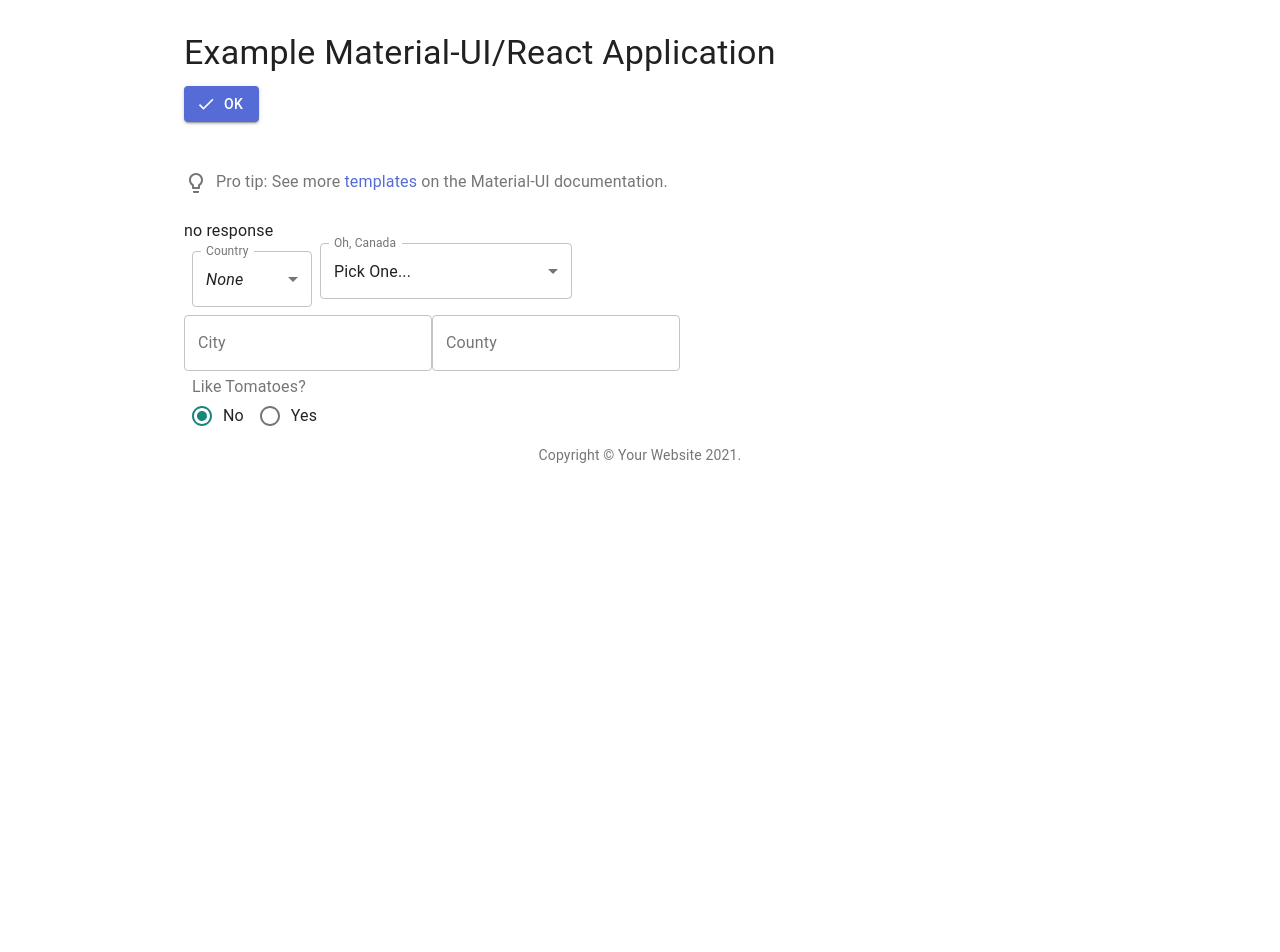
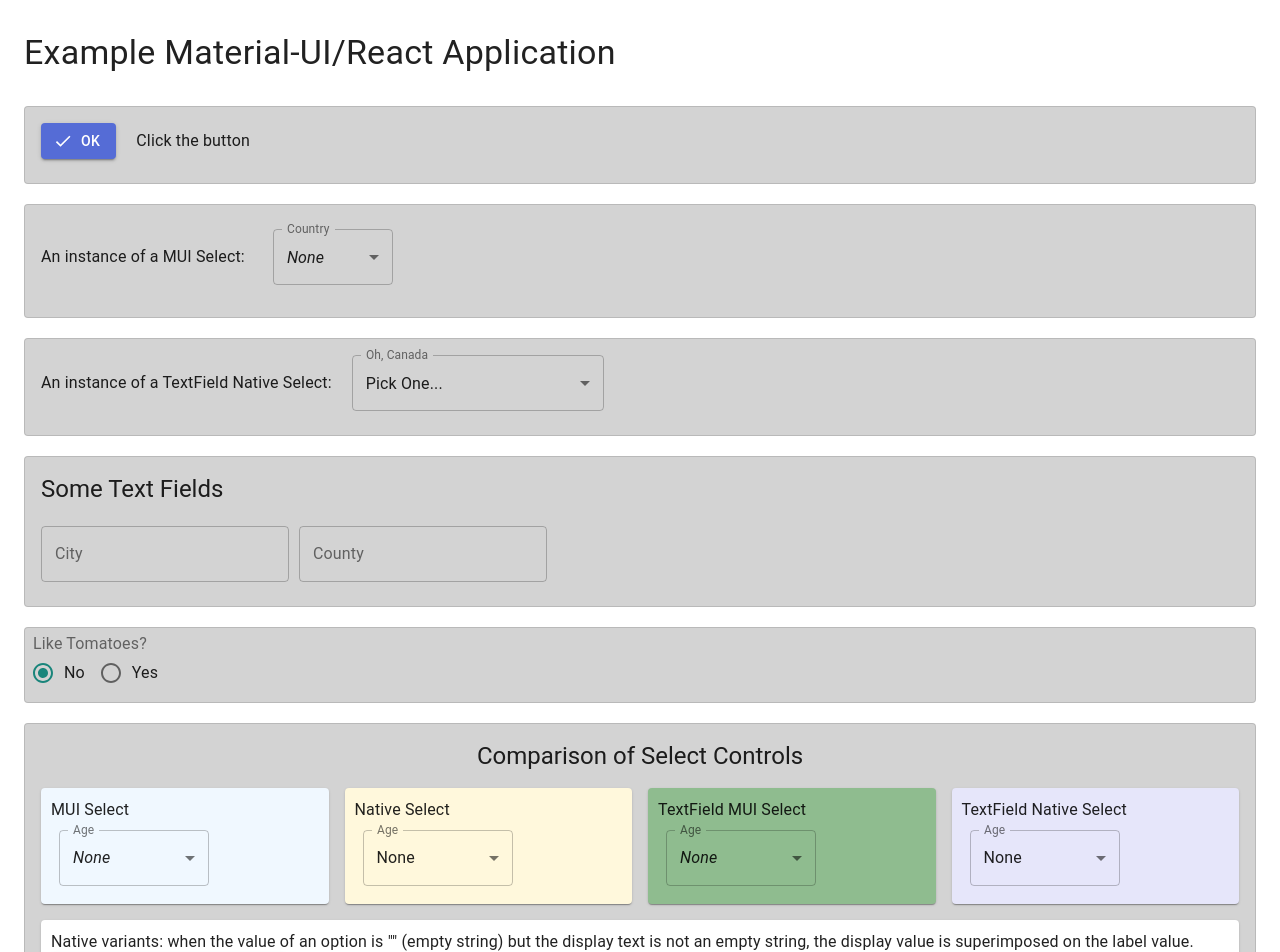
Before and after one commit to mquesnell/test-experimentation, a React (Create React App) app: page / in a window 1280 px wide. Shown: the top 952 px of the page. Before the commit the page ends 800 px from the top, so only its background shows below. Built offline with nearby package versions, Linux system fonts and the light colour scheme.

Commit message:
Added a comparison of selects -- added button to demo the problem with native selects -- cleaned up the page -- added tests for the presence of other components -- started on the tests for the selects

```diff
--- a/src/App.js
+++ b/src/App.js
@@ -1,22 +1,29 @@
 /** @format */
 
-import React, { useState } from "react";
+import Box from "@material-ui/core/Box";
+import Button from "@material-ui/core/Button";
+import Card from "@material-ui/core/Card";
+import CardContent from "@material-ui/core/CardContent";
 import Container from "@material-ui/core/Container";
-import Typography from "@material-ui/core/Typography";
-import Box from "@material-ui/core/Box";
+import FormControl from "@material-ui/core/FormControl";
+import FormControlLabel from "@material-ui/core/FormControlLabel";
+import FormLabel from "@material-ui/core/FormLabel";
+import Grid from "@material-ui/core/Grid";
+import InputLabel from "@material-ui/core/InputLabel";
 import Link from "@material-ui/core/Link";
-import ProTip from "./ProTip";
-import Button from "@material-ui/core/Button";
-import CheckIcon from "@material-ui/icons/Check";
-import DropDown from "./DropDown";
-import TextFieldSelect from "./TextFieldSelect";
-import TextField from "@material-ui/core/TextField";
+import MenuItem from "@material-ui/core/MenuItem";
+import Paper from "@material-ui/core/Paper";
 import Radio from "@material-ui/core/Radio";
 import RadioGroup from "@material-ui/core/RadioGroup";
-import FormControlLabel from "@material-ui/core/FormControlLabel";
-import FormControl from "@material-ui/core/FormControl";
-import FormLabel from "@material-ui/core/FormLabel";
+import Select from "@material-ui/core/Select";
 import { makeStyles } from "@material-ui/core/styles";
+import TextField from "@material-ui/core/TextField";
+import Typography from "@material-ui/core/Typography";
+import CheckIcon from "@material-ui/icons/Check";
+import React, { useState } from "react";
+import DropDown from "./DropDown";
+import ProTip from "./ProTip";
+import TextFieldSelect from "./TextFieldSelect";
 
 const useStyles = makeStyles((theme) => ({
   formControl: {
@@ -25,6 +32,48 @@
   },
   selectEmpty: {
     marginTop: theme.spacing(2),
+  },
+  selectGridTitle: {
+    display: "flex",
+    alignItems: "center",
+    justifyContent: "center",
+  },
+  selectPaperMUI: {
+    background: "aliceblue",
+    padding: "10px",
+  },
+  selectPaperMUINative: {
+    background: "cornsilk",
+    padding: "10px",
+  },
+  selectPaperTextField: {
+    background: "darkseagreen",
+    padding: "10px",
+  },
+  selectPaperTextFieldNative: {
+    background: "lavender",
+    padding: "10px",
+  },
+  notePaper: {
+    padding: "10px",
+  },
+  card: {
+    background: "lightgray",
+    marginBottom: "20px",
+  },
+  textField: {
+    paddingRight: "10px",
+    marginTop: "20px",
+  },
+  buttonBox: {
+    display: "flex",
+    alignItems: "center",
+  },
+  responseText: {
+    paddingLeft: "20px",
+  },
+  leadingLabelText: {
+    paddingRight: "20px",
   },
 }));
 
@@ -42,23 +91,41 @@
 }
 
 export default function App() {
-  const [response, setResponse] = useState("no response");
+  const [response, setResponse] = useState("Click the button");
   const [count, setCount] = useState(1);
   const [likeTomatoes, setLikeTomatoes] = useState("no");
+  const [defaultSelectValue, setDefaultSelectValue] = useState("none");
+  const [age, setAge] = useState(defaultSelectValue);
 
   const classes = useStyles();
 
+  const handleChange = (event) => {
+    setAge(event.target.value);
+  };
+
+  const handleSeeTheProblem = () => {
+    if (defaultSelectValue === "") {
+      setDefaultSelectValue("none");
+    } else {
+      setDefaultSelectValue("");
+    }
+  };
   const handleButton = () => {
     setCount(count + 1);
     setResponse(`You clicked the button ${count} time(s)`);
   };
 
   return (
-    <Container maxWidth="md">
+    <>
+      <Container maxWidth="lg">
         <Box my={4}>
           <Typography variant="h4" component="h1" gutterBottom>
             Example Material-UI/React Application
           </Typography>
+        </Box>
+        <Card variant="outlined" className={classes.card}>
+          <CardContent>
+            <Box className={classes.buttonBox}>
               <Button
                 variant="contained"
                 color="primary"
@@ -66,14 +133,51 @@
                 startIcon={<CheckIcon data-testid="check-icon-on-ok-btn" />}>
                 ok
               </Button>
-        <ProTip />
-        <Typography>{response}</Typography>
+              <Typography className={classes.responseText}>
+                {response}
+              </Typography>
+            </Box>
+          </CardContent>
+        </Card>
+        <Card variant="outlined" className={classes.card}>
+          <CardContent>
+            <Box className={classes.buttonBox}>
+              <Typography className={classes.leadingLabelText}>
+                An instance of a MUI Select:
+              </Typography>
               <DropDown />
+            </Box>
+          </CardContent>
+        </Card>
+        <Card variant="outlined" className={classes.card}>
+          <CardContent>
+            <Box className={classes.buttonBox}>
+              <Typography className={classes.leadingLabelText}>
+                An instance of a TextField Native Select:
+              </Typography>
               <TextFieldSelect />
-        <div>
-          <TextField id="city-name" label="City" variant="outlined" />
-          <TextField id="county-name" label="County" variant="outlined" />
-        </div>
+            </Box>
+          </CardContent>
+        </Card>
+
+        <Card variant="outlined" className={classes.card}>
+          <CardContent>
+            <Typography variant="h5">Some Text Fields</Typography>
+            <TextField
+              id="city-name"
+              label="City"
+              variant="outlined"
+              className={classes.textField}
+            />
+            <TextField
+              id="county-name"
+              label="County"
+              variant="outlined"
+              className={classes.textField}
+            />
+          </CardContent>
+        </Card>
+        <Card variant="outlined" className={classes.card}>
           <FormControl component="fieldset" className={classes.formControl}>
             <FormLabel component="legend">Like Tomatoes?</FormLabel>
             <RadioGroup
@@ -95,8 +199,132 @@
               />
             </RadioGroup>
           </FormControl>
+        </Card>
+        <Card variant="outlined" className={classes.card}>
+          <CardContent>
+            <Grid container spacing={2}>
+              <Grid item xs={12} className={classes.selectGridTitle}>
+                <Typography variant="h5">
+                  Comparison of Select Controls
+                </Typography>
+              </Grid>
+              <Grid item xs={3}>
+                <Paper className={classes.selectPaperMUI}>
+                  <Typography>MUI Select</Typography>
+                  <FormControl
+                    variant="outlined"
+                    className={classes.formControl}>
+                    <InputLabel id="demo-simple-select-outlined-label">
+                      Age
+                    </InputLabel>
+                    <Select
+                      labelId="demo-simple-select-outlined-label"
+                      id="demo-simple-select-outlined"
+                      value={age}
+                      onChange={handleChange}
+                      label="Age">
+                      <MenuItem value={defaultSelectValue}>
+                        <em>None</em>
+                      </MenuItem>
+                      <MenuItem value={10}>Ten</MenuItem>
+                      <MenuItem value={20}>Twenty</MenuItem>
+                      <MenuItem value={30}>Thirty</MenuItem>
+                    </Select>
+                  </FormControl>
+                </Paper>
+              </Grid>
+              <Grid item xs={3}>
+                <Paper className={classes.selectPaperMUINative}>
+                  <Typography>Native Select</Typography>
+                  <FormControl
+                    variant="outlined"
+                    className={classes.formControl}>
+                    <InputLabel htmlFor="outlined-age-native-simple">
+                      Age
+                    </InputLabel>
+                    <Select
+                      native
+                      value={age}
+                      onChange={handleChange}
+                      label="Age"
+                      inputProps={{
+                        name: "age",
+                        id: "outlined-age-native-simple",
+                      }}>
+                      <option aria-label="None" value={defaultSelectValue}>
+                        None
+                      </option>
+                      <option value={10}>Ten</option>
+                      <option value={20}>Twenty</option>
+                      <option value={30}>Thirty</option>
+                    </Select>
+                  </FormControl>
+                </Paper>
+              </Grid>
+              <Grid item xs={3}>
+                <Paper className={classes.selectPaperTextField}>
+                  <Typography>TextField MUI Select</Typography>
+                  <FormControl className={classes.formControl}>
+                    <TextField
+                      id="tf-simple-select"
+                      select
+                      label="Age"
+                      value={age}
+                      variant="outlined"
+                      onChange={handleChange}>
+                      <MenuItem value={defaultSelectValue}>
+                        <em>None</em>
+                      </MenuItem>
+                      <MenuItem value={10}>Ten</MenuItem>
+                      <MenuItem value={20}>Twenty</MenuItem>
+                      <MenuItem value={30}>Thirty</MenuItem>
+                    </TextField>
+                  </FormControl>
+                </Paper>
+              </Grid>
+              <Grid item xs={3}>
+                <Paper className={classes.selectPaperTextFieldNative}>
+                  <Typography>TextField Native Select</Typography>
+                  <FormControl className={classes.formControl}>
+                    <TextField
+                      id="tf-native-select"
+                      select
+                      label="Age"
+                      value={age}
+                      variant="outlined"
+                      onChange={handleChange}
+                      SelectProps={{ native: true }}>
+                      <option value={defaultSelectValue}>None</option>
+                      <option value={10}>Ten</option>
+                      <option value={20}>Twenty</option>
+                      <option value={30}>Thirty</option>
+                    </TextField>
+                  </FormControl>
+                </Paper>
+              </Grid>
+              <Grid item xs={12}>
+                <Paper className={classes.notePaper}>
+                  <Typography>
+                    Native variants: when the value of an option is "" (empty
+                    string) but the display text is not an empty string, the
+                    display value is superimposed on the label value.
+                  </Typography>
+                  <Button variant="contained" onClick={handleSeeTheProblem}>
+                    Change the value of None
+                  </Button>
+                  <Typography>{`Current value for None: ${
+                    defaultSelectValue === ""
+                      ? "(empty string): select None in one of the boxes to see the problem"
+                      : defaultSelectValue
+                  }`}</Typography>
+                </Paper>
+              </Grid>
+            </Grid>
+          </CardContent>
+        </Card>
+        <ProTip />
         <Copyright />
-      </Box>
       </Container>
+    </>
   );
 }
--- a/src/ProTip.js
+++ b/src/ProTip.js
@@ -32,11 +32,11 @@
         className={classes.lightBulb}
         data-testid="light-bulb-icon"
       />
-      Pro tip: See more{" "}
-      <Link href="https://material-ui.com/getting-started/templates/">
-        templates
+      Pro tip: Check out the{" "}
+      <Link href="https://testing-library.com/docs/">
+        React Testing Library
       </Link>{" "}
-      on the Material-UI documentation.
+      documentation.
     </Typography>
   );
 }
```
Also changed, not shown: 2 other files (tests, documents, lock files or other folders). Lines whose indentation alone changed are shown as unchanged.
